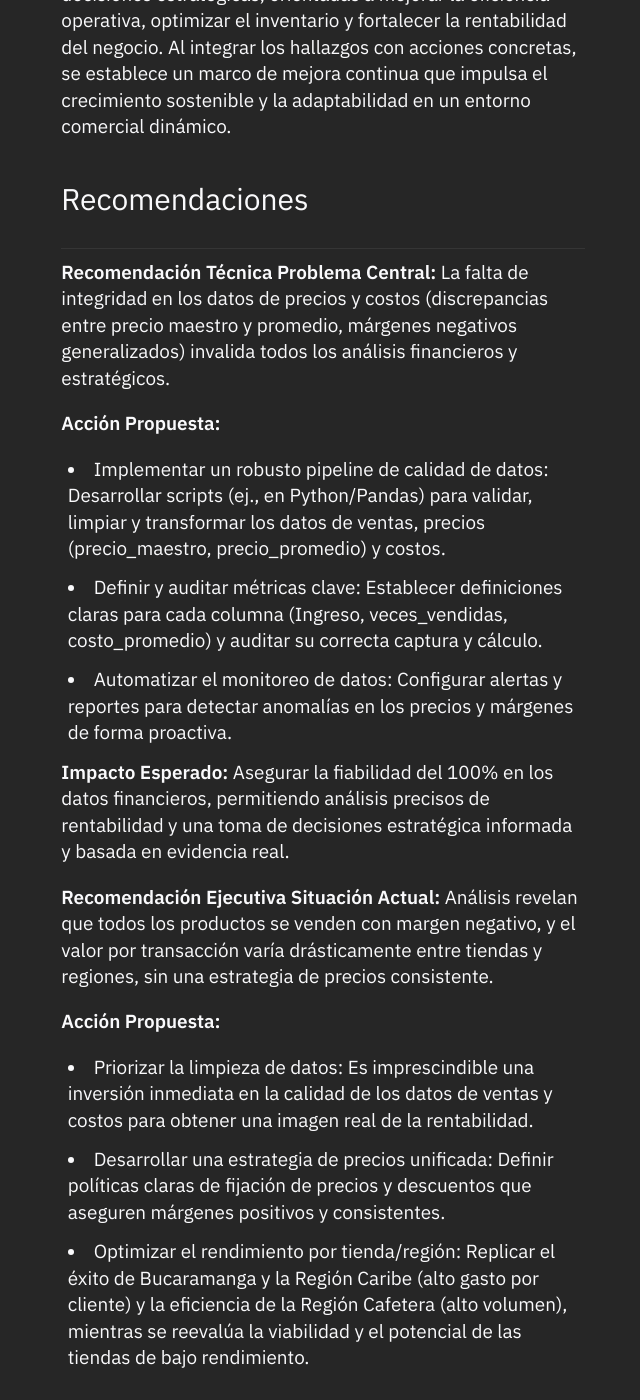
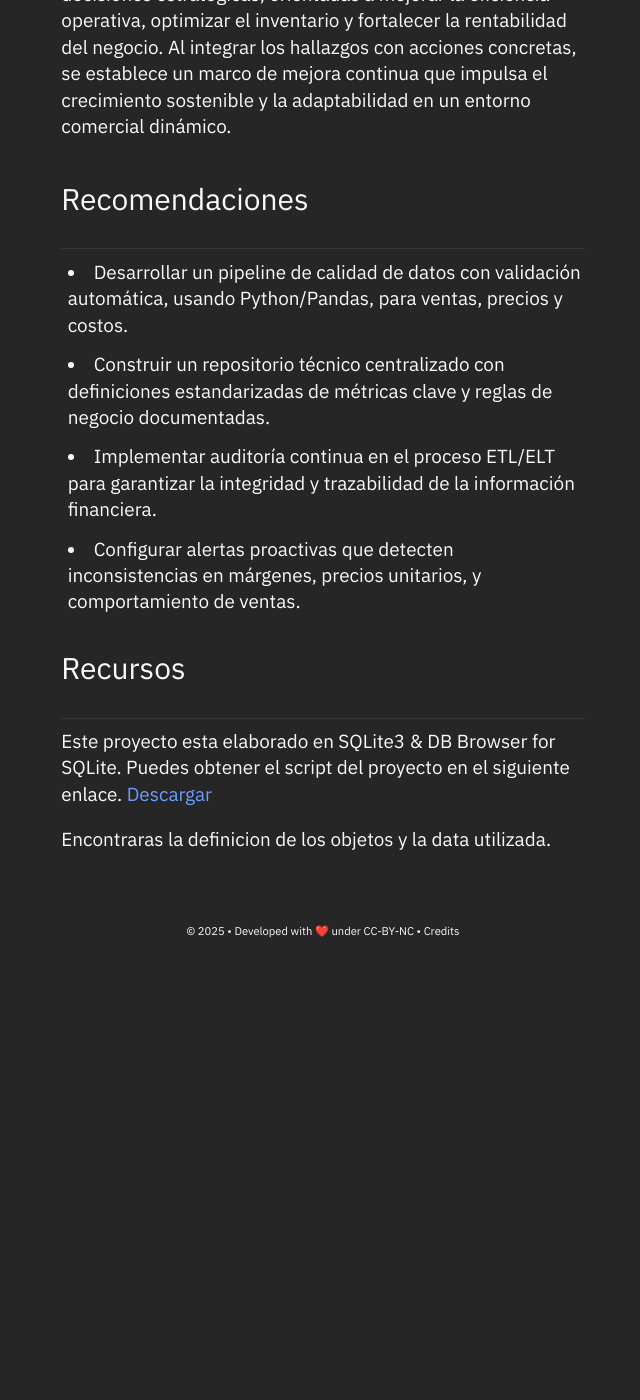
Before and after one commit to batistayureiba/batistayureiba.github.io, a Jekyll site: the page built from _notes/Public/Analisis de Venta e Inventario.md, in a window 1280 px wide and 1400 px high, scrolled down 22023 px. Shown: the whole window, without its empty margins (317-957 px from the left). Built offline with Jekyll 4.4.1, drawn with Linux system fonts in a browser that asks for light colours; after the commit the page ends 23002 px from its top, so only the background shows below that.

Commit message:
Update Analisis de Venta e Inventario.md

```diff
--- a/_notes/Public/Analisis de Venta e Inventario.md
+++ b/_notes/Public/Analisis de Venta e Inventario.md
@@ -267,23 +267,10 @@ Este análisis proporciona una base sólida para la toma de decisiones estratég
 {:#recommendations}
 ###  Recomendaciones
 ---
-**Recomendación Técnica**
-**Problema Central:** La falta de integridad en los datos de precios y costos (discrepancias entre precio maestro y promedio, márgenes negativos generalizados) invalida todos los análisis financieros y estratégicos.
-
- **Acción Propuesta:**
- * Implementar un robusto pipeline de calidad de datos: Desarrollar scripts (ej., en Python/Pandas) para validar, limpiar y transformar los datos de ventas, precios (precio_maestro, precio_promedio) y costos.
- * Definir y auditar métricas clave: Establecer definiciones claras para cada columna (Ingreso, veces_vendidas, costo_promedio) y auditar su correcta captura y cálculo.
- * Automatizar el monitoreo de datos: Configurar alertas y reportes para detectar anomalías en los precios y márgenes de forma proactiva.
-
- **Impacto Esperado:** Asegurar la fiabilidad del 100% en los datos financieros, permitiendo análisis precisos de rentabilidad y una toma de decisiones estratégica informada y basada en evidencia real.
-
- **Recomendación Ejecutiva**
- **Situación Actual:** Análisis revelan que todos los productos se venden con margen negativo, y el valor por transacción varía drásticamente entre tiendas y regiones, sin una estrategia de precios consistente.
-
- **Acción Propuesta:**
- * Priorizar la limpieza de datos: Es imprescindible una inversión inmediata en la calidad de los datos de ventas y costos para obtener una imagen real de la rentabilidad.
- * Desarrollar una estrategia de precios unificada: Definir políticas claras de fijación de precios y descuentos que aseguren márgenes positivos y consistentes.
- * Optimizar el rendimiento por tienda/región: Replicar el éxito de Bucaramanga y la Región Caribe (alto gasto por cliente) y la eficiencia de la Región Cafetera (alto volumen), mientras se reevalúa la viabilidad y el potencial de las tiendas de bajo rendimiento.
+- Desarrollar un pipeline de calidad de datos con validación automática, usando Python/Pandas, para ventas, precios y costos.
+- Construir un repositorio técnico centralizado con definiciones estandarizadas de métricas clave y reglas de negocio documentadas.
+- Implementar auditoría continua en el proceso ETL/ELT para garantizar la integridad y trazabilidad de la información financiera.
+- Configurar alertas proactivas que detecten inconsistencias en márgenes, precios unitarios, y comportamiento de ventas.
 
 
 {:#resources}
```
